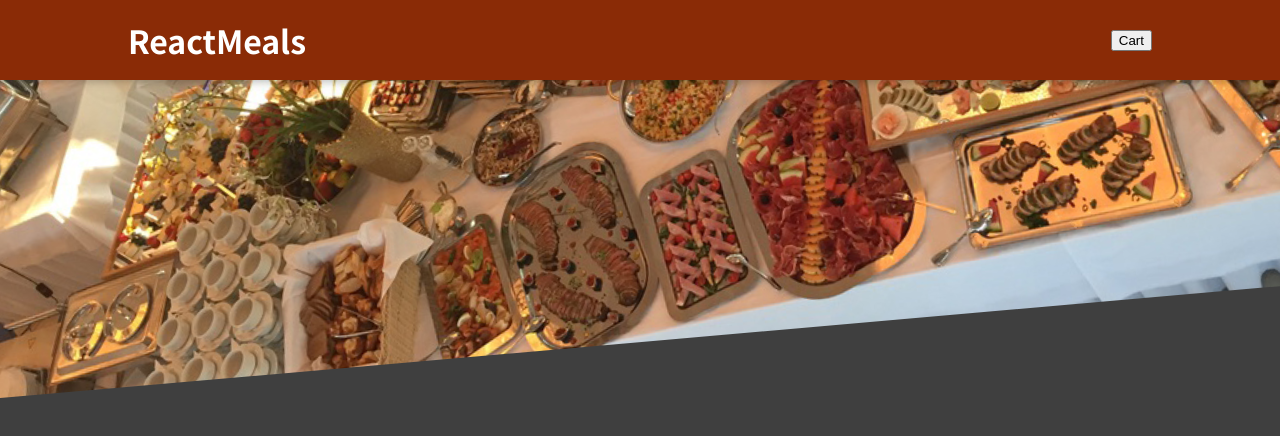
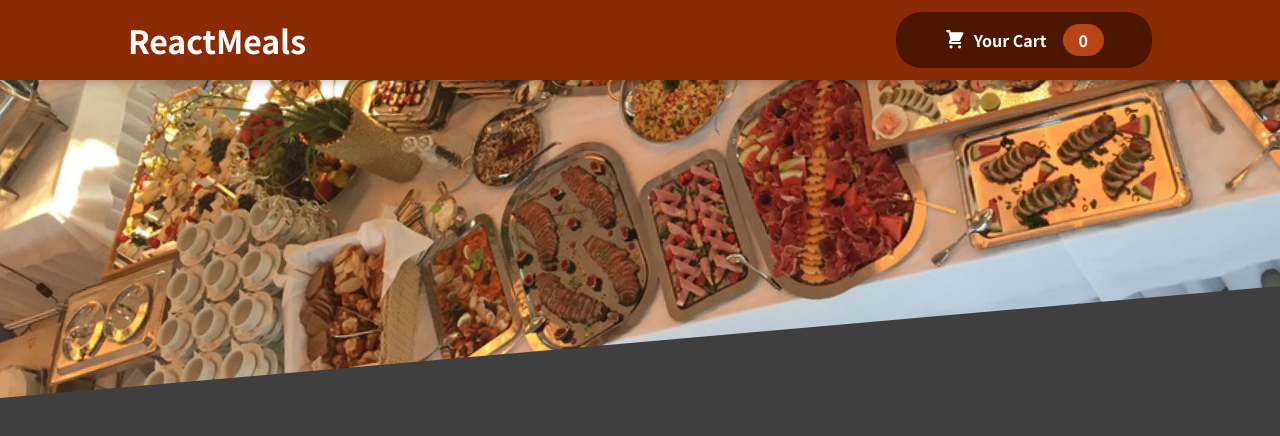
Before and after one commit to jeongsangtae/react-complete-training-third-practice-project-solution, a React (Create React App) app: page / in a window 1280 px wide. Shown: the top 436 px of the page. Built offline with nearby package versions, Linux system fonts and the light colour scheme.

Commit message:
React Complete Training Third Practice Project Solution - HeaderCartButton component add

```diff
--- a/src/components/Layout/Header.js
+++ b/src/components/Layout/Header.js
@@ -1,5 +1,6 @@
 import React, { Fragment } from "react";
 
+import HeaderCartButton from "./HeaderCartButton";
 import mealsImage from "../../assets/meals.jpg";
 import classes from "./Header.module.css";
 
@@ -8,7 +9,7 @@ const Header = (props) => {
     <Fragment>
       <header className={classes.header}>
         <h1>ReactMeals</h1>
-        <button>Cart</button>
+        <HeaderCartButton />
       </header>
       <div className={classes["main-image"]}>
         <img src={mealsImage} alt="mealsImage" />
--- /dev/null
+++ b/src/components/Layout/HeaderCartButton.js
@@ -0,0 +1,18 @@
+import React from "react";
+
+import CartIcon from "../../assets/CartIcon";
+import classes from "./HeaderCartButton.module.css";
+
+const HeaderCartButton = (props) => {
+  return (
+    <button className={classes.button}>
+      <span className={classes.icon}>
+        <CartIcon />
+      </span>
+      <span>Your Cart</span>
+      <span className={classes.badge}>0</span>
+    </button>
+  );
+};
+
+export default HeaderCartButton;
```
Also changed, not shown: src/components/Layout/HeaderCartButton.module.css (renamed from src/components/HeaderCartButton.module.css).
